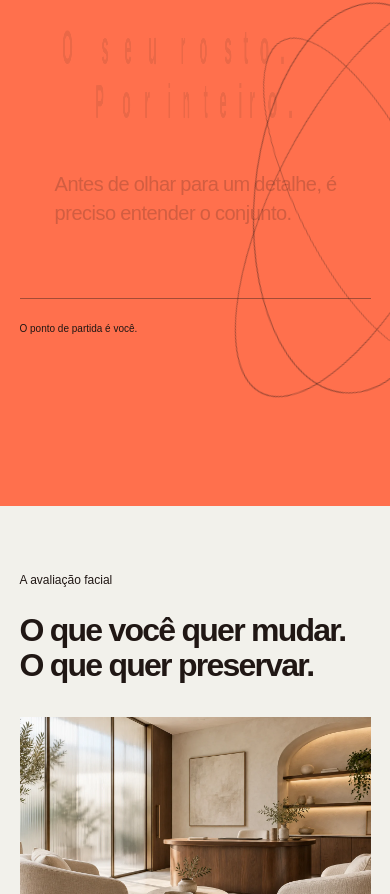
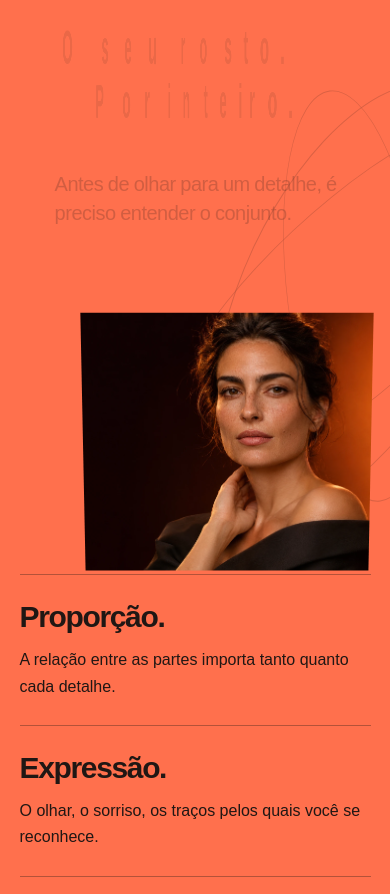
Before and after one commit to gabriel027-alt/gabrielbatistadigital, a Next.js app: page /propostas/aura in a window 390 px wide. Shown: the part 890-1784 px from the top of the page. Built offline with nearby package versions, Linux system fonts and the light colour scheme; a web font is replaced by a local one.

Commit message:
Connect Aura scroll chapters with reversible photographic focus sequence

```diff
--- a/app/propostas/aura/aura.module.css
+++ b/app/propostas/aura/aura.module.css
@@ -595,3 +595,141 @@
     display:none
   }
 }
+
+/* A continuous editorial chapter; the static composition is the fallback. */
+.focusTrack {
+  background: var(--accent);
+  color: var(--ink);
+  position: relative;
+}
+.focusMedia {
+  width: 44%;
+  margin: 40px 0 45px auto;
+  perspective: 1200px;
+  overflow: clip;
+}
+.focusMedia img {
+  display: block;
+  width: 100%;
+  height: auto;
+  aspect-ratio: .9;
+  object-fit: cover;
+  object-position: 78% 45%;
+}
+.focusNotes {
+  display: grid;
+  grid-template-columns: repeat(3, 1fr);
+  gap: 5%;
+  position: relative;
+  z-index: 2;
+  margin: 0 0 65px;
+}
+.focusNote h3 {
+  font-family: inherit;
+  font-size: clamp(24px, 3vw, 45px);
+  font-weight: 550;
+  letter-spacing: -.045em;
+  line-height: 1.1;
+  margin: 0 0 18px;
+}
+.focusNote p {
+  font-size: 16px;
+  line-height: 1.65;
+  max-width: 330px;
+  margin: 0;
+}
+@media(min-width:900px) and (min-height:700px) {
+  .page[data-animated="true"] .focusTrack {
+    height: 260svh;
+  }
+  .page[data-animated="true"] .manifesto {
+    position: sticky;
+    top: 0;
+    height: 100svh;
+    min-height: 0;
+  }
+  .page[data-animated="true"] .manifestoCopy {
+    position: absolute;
+    top: 59%;
+    left: 52%;
+    width: 42%;
+    margin: 0;
+  }
+  .page[data-animated="true"] .focusMedia {
+    position: absolute;
+    top: 18%;
+    right: 4%;
+    width: 44%;
+    height: 70%;
+    margin: 0;
+    z-index: 2;
+    transform-origin: center center;
+  }
+  .page[data-animated="true"] .focusMedia img {
+    height: 100%;
+  }
+  .page[data-animated="true"] .focusNotes {
+    position: absolute;
+    left: 4%;
+    top: 48%;
+    width: 40%;
+    display: grid;
+    margin: 0;
+  }
+  .page[data-animated="true"] .focusNote {
+    grid-area: 1 / 1;
+  }
+  .page[data-animated="true"] .focusNote h3 {
+    font-size: clamp(35px, 4vw, 64px);
+  }
+  .page[data-animated="true"] .focusNote p {
+    font-size: 18px;
+    max-width: 360px;
+  }
+  .page[data-animated="true"] .manifestoFoot {
+    position: absolute;
+    left: 4%;
+    right: 4%;
+    bottom: 35px;
+  }
+}
+@media(max-width:899px) {
+  .focusMedia {
+    width: 82%;
+    margin: 0 0 45px auto;
+  }
+  .focusMedia img {
+    aspect-ratio: 1.1;
+  }
+  .focusNotes {
+    display: block;
+    margin-bottom: 45px;
+  }
+  .focusNote {
+    padding: 25px 0;
+    border-top: 1px solid #20171455;
+  }
+  .focusNote h3 {
+    font-size: 30px;
+    margin-bottom: 14px;
+  }
+  .focusNote p {
+    font-size: 16px;
+    max-width: 100%;
+  }
+  .manifestoCopy {
+    margin-bottom: 40px;
+  }
+}
+
+.orbits {
+  height: 580px;
+  bottom: auto;
+}
+@media(max-width:899px) {
+  .orbits {
+    inset: 120px -20% auto 62%;
+    height: 460px;
+    opacity: .35;
+  }
+}
--- a/app/propostas/aura/page.tsx
+++ b/app/propostas/aura/page.tsx
@@ -35,11 +35,21 @@ export default function AuraProposal() {
           <p className={styles.transitionText} data-transition-text aria-hidden="true">Um detalhe muda.<br/>A expressão é sua.</p>
         </div>
       </section>
-      <section id="aura-olhar" className={styles.manifesto} data-manifesto aria-labelledby="aura-manifesto-title">
-        <div className={styles.orbits} aria-hidden="true" data-orbits><span/><span/><span/></div>
-        <h2 id="aura-manifesto-title"><span className={styles.sr}>O seu rosto. Por inteiro.</span><Letters text="O seu rosto."/><Letters text="Por inteiro."/></h2>
-        <p className={styles.manifestoCopy}><span className={styles.sr}>Antes de olhar para um detalhe, é preciso entender o conjunto.</span><span aria-hidden="true">{"Antes de olhar para um detalhe, é preciso entender o conjunto.".split(" ").map((word, index) => <span key={index} data-copy-word>{word}{" "}</span>)}</span></p>
-        <p className={styles.manifestoFoot}>O ponto de partida é você.</p>
+      <section id="aura-olhar" className={styles.focusTrack} data-focus-track aria-labelledby="aura-manifesto-title">
+        <div className={styles.manifesto} data-manifesto>
+          <div className={styles.orbits} aria-hidden="true" data-orbits><span/><span/><span/></div>
+          <h2 id="aura-manifesto-title" data-focus-title><span className={styles.sr}>O seu rosto. Por inteiro.</span><Letters text="O seu rosto."/><Letters text="Por inteiro."/></h2>
+          <p className={styles.manifestoCopy} data-focus-intro><span className={styles.sr}>Antes de olhar para um detalhe, é preciso entender o conjunto.</span><span aria-hidden="true">{"Antes de olhar para um detalhe, é preciso entender o conjunto.".split(" ").map((word, index) => <span key={index} data-copy-word>{word}{" "}</span>)}</span></p>
+          <figure className={styles.focusMedia} data-focus-media>
+            <Image src="/images/aura-editorial/portrait.webp" alt="Outro enquadramento do mesmo retrato editorial, preservando os traços e a expressão" width={1536} height={1024} sizes="(max-width: 899px) 130vw, 70vw"/>
+          </figure>
+          <div className={styles.focusNotes} data-focus-notes>
+            <article className={styles.focusNote} data-focus-note><h3>Proporção.</h3><p>A relação entre as partes importa tanto quanto cada detalhe.</p></article>
+            <article className={styles.focusNote} data-focus-note><h3>Expressão.</h3><p>O olhar, o sorriso, os traços pelos quais você se reconhece.</p></article>
+            <article className={styles.focusNote} data-focus-note><h3>Planejamento.</h3><p>O que pode mudar precisa ser discutido em avaliação individual.</p></article>
+          </div>
+          <p className={styles.manifestoFoot} data-focus-foot>O ponto de partida é você.</p>
+        </div>
       </section>
       <section id="aura-avaliacao" className={styles.evaluation} aria-labelledby="aura-evaluation-title">
         <div className={styles.evaluationHeading}><p>A avaliação facial</p><h2 id="aura-evaluation-title">O que você quer mudar.<br/>O que quer preservar.</h2></div>
--- a/components/AuraMotion.tsx
+++ b/components/AuraMotion.tsx
@@ -32,15 +32,40 @@ export function AuraMotion({ children }: { children: ReactNode }) {
               .to(select("[data-hero-copy]"), { y: -80, autoAlpha: 0, duration: .3, ease: "none" }, .35)
               .to(select("[data-hero-signature]"), { opacity: 0, duration: .15 }, .3)
               .fromTo(select("[data-transition-text]"), { y: 70, opacity: 0 }, { y: 0, opacity: 1, duration: .3 }, .55);
+            gsap.to(select("[data-hero-stage]"), { yPercent: -8, ease: "none", scrollTrigger: { trigger: track, start: "bottom bottom", end: "bottom top", scrub: true } });
           }
           const manifesto = select("[data-manifesto]")[0];
           gsap.fromTo(select("[data-glyph]"), { rotationY: -75, x: 30, opacity: .1 }, { rotationY: 0, x: 0, opacity: 1, stagger: .02, ease: "power2.out", scrollTrigger: { trigger: manifesto, start: "top 85%", end: "top 10%", scrub: .5, invalidateOnRefresh: true } });
-          gsap.fromTo(select("[data-copy-word]"), { opacity: .2 }, { opacity: 1, stagger: .08, ease: "none", scrollTrigger: { trigger: manifesto, start: "top 35%", end: "center 35%", scrub: true } });
-          gsap.fromTo(select("[data-orbits]"), { rotation: -20 }, { rotation: 30, ease: "none", scrollTrigger: { trigger: manifesto, start: "top bottom", end: "bottom top", scrub: true } });
+          if (context.conditions.desktop) {
+            const focus = gsap.timeline({
+              scrollTrigger: {
+                trigger: select("[data-focus-track]")[0],
+                start: "top top",
+                end: "bottom bottom",
+                scrub: .45,
+                invalidateOnRefresh: true,
+              },
+            });
+            const notes = select("[data-focus-note]");
+            gsap.set(notes, { autoAlpha: 0, y: 35 });
+            focus.to(select("[data-focus-title]"), { scale: .48, y: -55, transformOrigin: "0% 0%", duration: .22, ease: "power2.inOut" }, .06)
+              .to(select("[data-focus-intro]"), { autoAlpha: 0, y: -20, duration: .12 }, .12)
+              .fromTo(select("[data-focus-media]"), { autoAlpha: 0, yPercent: 25, rotationY: -20, rotationZ: 5, scale: .85, transformPerspective: 1200 }, { autoAlpha: 1, yPercent: 0, rotationY: 0, rotationZ: 0, scale: 1, duration: .32, ease: "power2.out" }, .14)
+              .to(select("[data-orbits]"), { rotation: 65, scale: 1.2, autoAlpha: .35, duration: .8, ease: "none" }, 0);
+            notes.forEach((note, index) => {
+              const start = .3 + index * .23;
+              focus.to(note, { autoAlpha: 1, y: 0, duration: .1 }, start);
+              if (index < notes.length - 1) focus.to(note, { autoAlpha: 0, y: -25, duration: .08 }, start + .15);
+            });
+            focus.to(select("[data-focus-media] img"), { scale: 1.08, xPercent: -3, duration: .65, ease: "none" }, .3);
+            focus.to({}, { duration: .08 });
+          } else {
+            gsap.from(select("[data-focus-media]"), { y: 45, rotationX: -8, transformPerspective: 1000, ease: "none", scrollTrigger: { trigger: select("[data-focus-media]")[0], start: "top bottom", end: "top 55%", scrub: true } });
+            gsap.fromTo(select("[data-copy-word]"), { opacity: .2 }, { opacity: 1, stagger: .08, ease: "none", scrollTrigger: { trigger: manifesto, start: "top 35%", end: "top 5%", scrub: true } });
+          }
           ScrollTrigger.refresh();
           return () => { delete node.dataset.animated; };
         }, node);
-        revert = () => media.revert();
         if (disposed) revert();
       } catch {
         revert?.();
```
Also changed, not shown: 11 other files (tests, documents, lock files or other folders).
